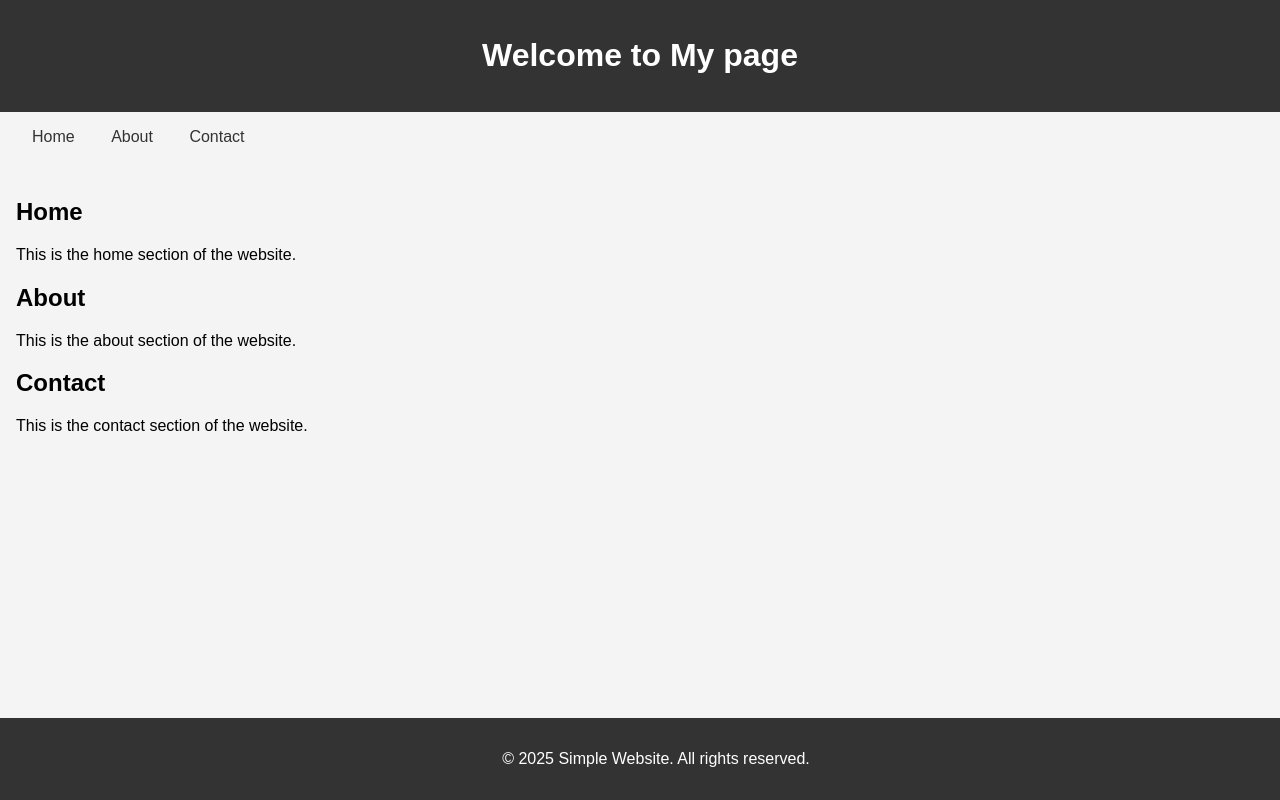
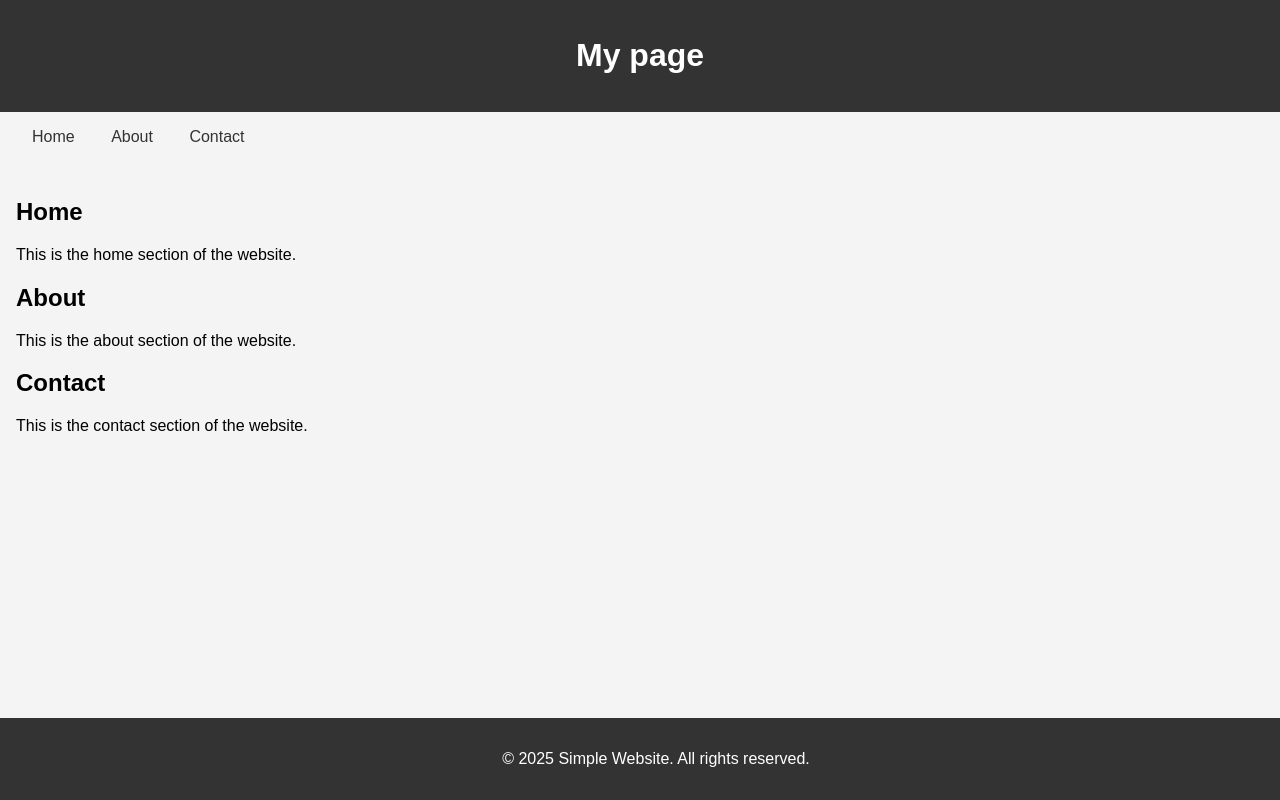
Before and after one commit to dickong2009/max-mic, a plain HTML site: page index.html in a window 1280 px wide. Drawn offline with Linux system fonts and the light colour scheme.

Commit message:
Update index.html
My page

```diff
--- a/index.html
+++ b/index.html
@@ -41,7 +41,7 @@
 </head>
 <body>
     <header>
-        <h1>Welcome to My page</h1>
+        <h1>My page</h1>
     </header>
     <nav>
         <a href="#home">Home</a>
```
